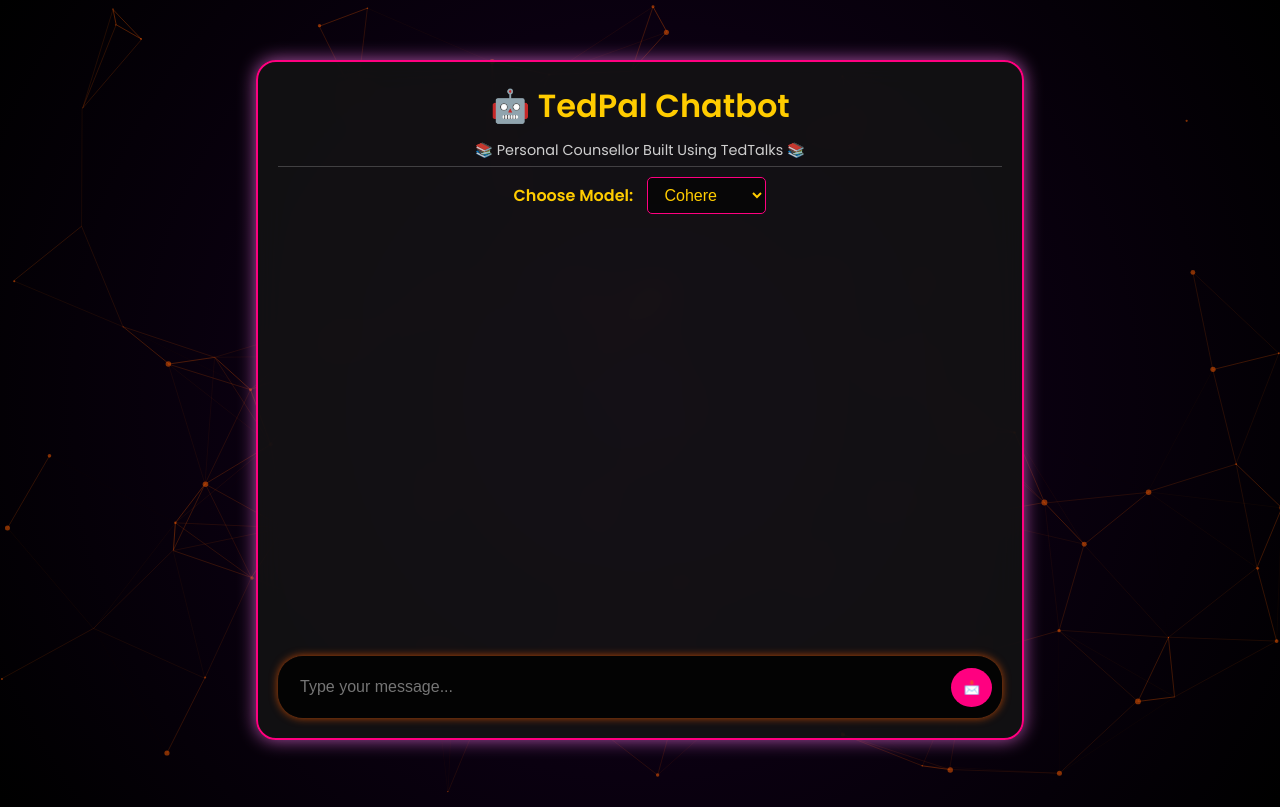
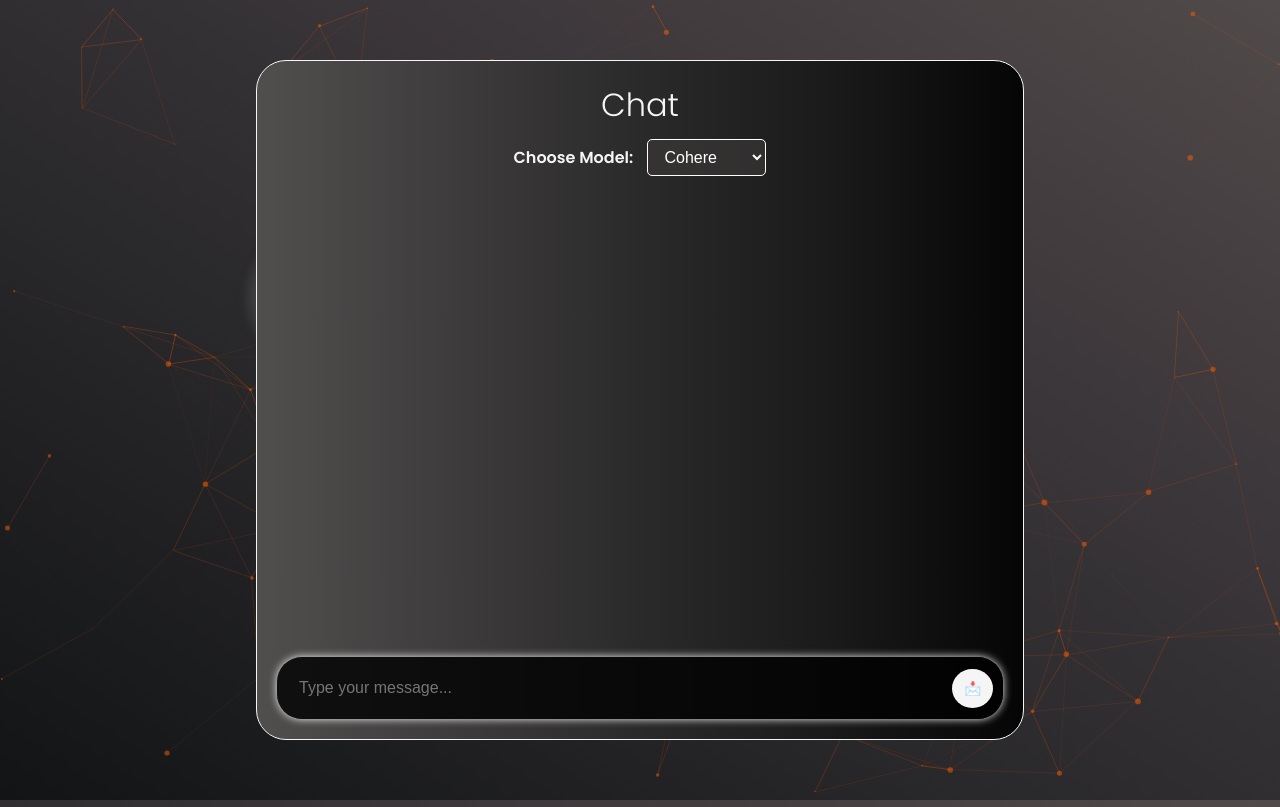
Before and after one commit to Maliksaad231224/TedPal-RAG-Chatbot-using-PineCone-and-Flask, a Flask app: page / in a window 1280 px wide. Run offline with Flask 3, Linux system fonts and the light colour scheme.

Commit message:
fixed frontend

```diff
--- a/static/particles-config.js
+++ b/static/particles-config.js
@@ -3,9 +3,9 @@
         number: { value: 60, density: { enable: true, value_area: 800 } },
         color: { value: ["#ff0080", "#00ffff", "#ffcc00"] },
         shape: { type: "circle" },
-        opacity: { value: 0.3, random: true },
-        size: { value: 5, random: true },
-        move: { enable: true, speed: 2, direction: "none", random: false }
+        opacity: { value: 0.7, random: true },
+        size: { value: 8, random: true },
+        move: { enable: true, speed: 3, direction: "none", random: false }
     },
     interactivity: {
         events: { onhover: { enable: true, mode: "repulse" } },
--- a/static/script.js
+++ b/static/script.js
@@ -6,7 +6,7 @@
 
     let userMessage = document.createElement("p");
     userMessage.className = "user-message";
-    userMessage.textContent = "🧑‍💻 " + userInput;
+    userMessage.textContent =  userInput;
     chatBox.appendChild(userMessage);
 
     // Send request to backend
@@ -19,7 +19,7 @@
     .then(data => {
         let botMessage = document.createElement("p");
         botMessage.className = "bot-message";
-        botMessage.textContent = "🤖 " + data.answer;
+        botMessage.textContent = data.answer;
         chatBox.appendChild(botMessage);
         chatBox.scrollTop = chatBox.scrollHeight;
     })
--- a/static/style.css
+++ b/static/style.css
@@ -5,18 +5,63 @@
     padding: 0;
     box-sizing: border-box;
 }
-
 body {
     font-family: 'Poppins', sans-serif;
     height: 100vh;
     display: flex;
     justify-content: center;
     align-items: center;
-    background: radial-gradient(circle, #140020, #000000);
+    background: linear-gradient(to right top, #121416, #212123, #302e31, #413b3e, #514a4a);
+    overflow: hidden;
     position: relative;
-    overflow: hidden;
-}
+  }
 
+  /* Smoke effects using body's pseudo-elements */
+  body::before,
+  body::after {
+    content: '';
+    position: absolute;
+    border-radius: 50%;
+    background: transparent;
+    animation: drift 8s infinite ease-in-out;
+    pointer-events: none; /* Allows clicks to pass through */
+  }
+
+  /* First smoke circle */
+  body::before {
+    width: 120px;
+    height: 120px;
+    top: 30%;
+    left: 20%;
+    box-shadow:
+      0 0 5px 2px rgba(65, 65, 65, 0.7),
+      0 0 10px 5px rgba(92, 92, 92, 0.5),
+      0 0 15px 8px rgba(121, 121, 121, 0.3);
+  }
+
+  /* Second smoke circle */
+  body::after {
+    width: 80px;
+    height: 80px;
+    top: 50%;
+    left: 70%;
+    box-shadow:
+      0 0 4px 2px rgba(65, 65, 65, 0.6),
+      0 0 8px 4px rgba(92, 92, 92, 0.4),
+      0 0 12px 6px rgba(121, 121, 121, 0.2);
+    animation-delay: -2s;
+  }
+
+  @keyframes drift {
+    0%, 100% {
+      transform: translate(0, 0) scale(1);
+      opacity: 0.8;
+    }
+    50% {
+      transform: translate(10px, -10px) scale(1.1);
+      opacity: 0.6;
+    }
+  }
 /* Moving Particles */
 #particles-js {
     position: absolute;
@@ -31,8 +76,8 @@
 .chat-container {
     width: 60vw;
     height: 85vh;
-    border-radius: 20px;
-    background: rgba(20, 20, 20, 0.8);
+    border-radius: 30px;
+    background: linear-gradient(to right, #514e4e, #3e3c3c, #2b2a2b, #1a1a1b, #050505);
     backdrop-filter: blur(15px);
     display: flex;
     flex-direction: column;
@@ -40,23 +85,16 @@
     padding: 20px;
     position: relative;
     z-index: 1;
-    border: 2px solid #ff0080;
-    box-shadow: 0px 0px 15px #ff0080;
-    animation: neonGlow 2s infinite alternate;
-}
+    border: 1.2PX SOLID whitesmoke;
 
-/* Neon Glow Animation */
-@keyframes neonGlow {
-    0% { box-shadow: 0px 0px 15px #ff0080; }
-    50% { box-shadow: 0px 0px 25px #00ffff; }
-    100% { box-shadow: 0px 0px 15px #ff0080; }
+
 }
 
 /* Chat Title */
 .chat-title {
     font-size: 2rem;
-    font-weight: 700;
-    color: #ffcc00;
+    font-weight: 200;
+    color: whitesmoke;
     text-align: center;
     margin-bottom: 10px;
 }
@@ -97,16 +135,17 @@
 
 /* Bot Reply - Left side */
 .bot-message {
-    background: rgba(255, 0, 255, 0.2);
-    color: #5397BD;
+    background:  linear-gradient(to right, #2c2727, #2f2a2a, #312e2e, #343131, #373535);
+    color: white;
     align-self: flex-start;
     border-bottom-left-radius: 0;
 }
 
 /* User Message - Right side */
 .user-message {
-    background: rgba(0, 255, 255, 0.2);
-    color: #00ffff;
+    background:  #d300f9;
+    font-family: 'Segoe UI', Tahoma, Geneva, Verdana, sans-serif;
+    color: white;
     align-self: flex-end;
     border-bottom-right-radius: 0;
 }
@@ -120,7 +159,7 @@
     width: 0;
     height: 0;
     border: 10px solid transparent;
-    border-right-color: rgba(255, 0, 255, 0.2);
+    border-right-color:linear-gradient(to right, #2c2727, #2f2a2a, #312e2e, #343131, #373535);
     border-left: 0;
     margin-left: -10px;
 }
@@ -133,7 +172,7 @@
     width: 0;
     height: 0;
     border: 10px solid transparent;
-    border-left-color: rgba(0, 255, 255, 0.2);
+    border-left-color:  #d300f9;
     border-right: 0;
     margin-right: -10px;
 }
@@ -146,7 +185,7 @@
     background: rgba(0, 0, 0, 0.8);
     border-radius: 25px;
     padding: 10px;
-    box-shadow: 0px 0px 8px rgba(255, 94, 0, 0.7);
+    box-shadow: 0px 0px 8px whitesmoke;
     margin-top: auto;
 }
 
@@ -164,7 +203,7 @@
 
 /* Send Button */
 .input-container button {
-    background: #ff0080;
+    background: whitesmoke;
     border: none;
     padding: 12px;
     border-radius: 50%;
@@ -173,7 +212,7 @@
 }
 
 .input-container button:hover {
-    background: #00ffff;
+    background: #8f9b9b;
     transform: scale(1.1);
 }
 
@@ -190,13 +229,14 @@
 .model-selector-container {
     text-align: center;
     margin-bottom: 15px;
+    color:#1a1a1b;
 }
 
 /* Model Selector Label */
 .model-selector-label {
     margin-right: 10px;
     font-weight: 600;
-    color: #ffcc00;
+    color: whitesmoke;
 }
 
 /* Model Selector Dropdown */
@@ -204,9 +244,9 @@
     padding: 8px 12px;
     font-size: 1rem;
     border-radius: 5px;
-    border: 1px solid #ff0080;
-    background: rgba(0, 0, 0, 0.6);
-    color: #ffcc00;
+    border: 1px solid white;
+    background: rgba(63, 58, 58, 0.6);
+    color: white;
     outline: none;
     cursor: pointer;
 }
--- a/templates/index.html
+++ b/templates/index.html
@@ -3,7 +3,7 @@
 <head>
     <meta charset="UTF-8">
     <meta name="viewport" content="width=device-width, initial-scale=1.0">
-    <title>TedPal-RAG Chatbot</title>
+    <title>TedxPal</title>
     <link rel="stylesheet" href="{{ url_for('static', filename='style.css') }}">
 </head>
 <body>
@@ -11,10 +11,8 @@
     <div id="particles-js"></div>
 
     <div class="chat-container">
-        <h1 class="chat-title">🤖 TedPal Chatbot</h1>
-        <div class="project-info">
-            <p>📚 Personal Counsellor Built Using TedTalks 📚</p>
-        </div>
+        <h1 class="chat-title">Chat</h1>
+
 
         <!-- Model Selector - Positioned above the chat messages -->
         <div class="model-selector-container">
```
